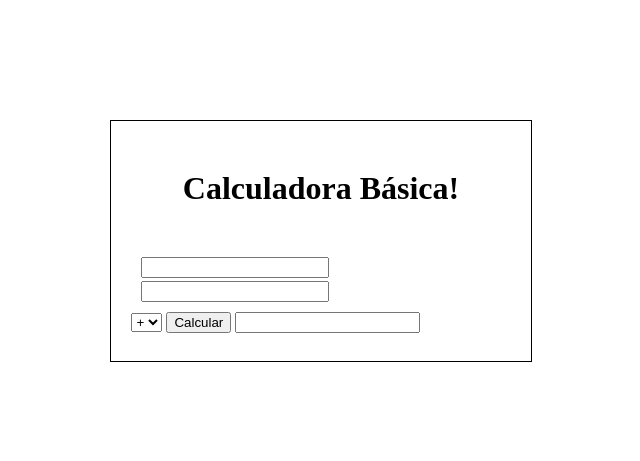
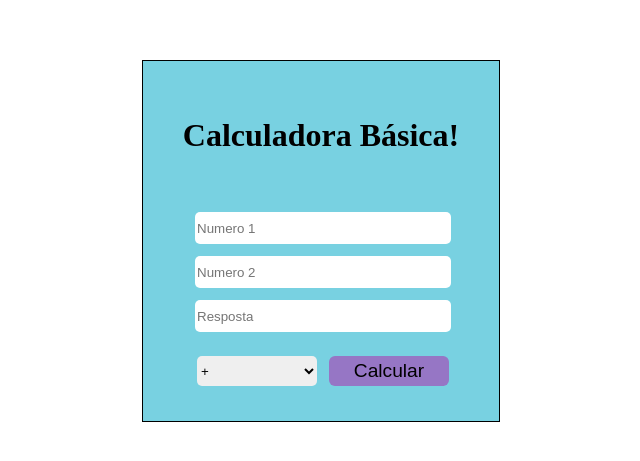
Before and after one commit to LuizFCabral/projeto-calc, a plain HTML site: page index.html in a window 1280 px wide. Shown: the part 167-628 px from the top of the page, without its empty margins (319-959 px from the left). Drawn offline with Linux system fonts and the light colour scheme.

Commit message:
Estiliza a calculadora

```diff
--- a/index.html
+++ b/index.html
@@ -13,10 +13,10 @@
     <div class="container">
         <h1>Calculadora Básica!</h1>
         <form>
-            <div class="input">
-                <input type="text" id="n1">
-                <input type="text" id="n2">
-            </div>
+            <input type="text" id="n1" placeholder="Numero 1">
+            <input type="text" id="n2" placeholder="Numero 2">
+            <input type="text" class="resposta" id="resposta" readonly placeholder="Resposta">
+            <div class="buttons">
                 <select id="cmbOp">
                     <option value="+">+</option>
                     <option value="-">-</option>
@@ -24,7 +24,7 @@
                     <option value="/">/</option>
                 </select>
                 <button class="somar" type="button" onclick="calc()">Calcular</button>
-            <input type="text" class="resposta" id="resposta" readonly>
+            </div>
         </form>
     </div>
 
--- a/styles.css
+++ b/styles.css
@@ -1,3 +1,5 @@
+
+
 body{
     display: flex;
     justify-content: center;
@@ -5,23 +7,71 @@ body{
     min-height: 100vh;
 }
 
+form{
+    display: flex;
+    justify-content: center;
+    align-items: center;
+    flex-wrap: wrap;
+}
+
 .container{
     display: flex;
     justify-content: center;
-    align-self: center;
     align-items: center;
-    height: 200px;
-    width: 30%;
+    min-height: 40vh;
+    width: 25%;
     border: 1px solid black;
-    flex-wrap: wrap;
+    background-color: #78d1e1;
+    flex-direction: column;
     padding: 20px;
 }
 
-.input{
-    margin: 10px;
+form{
+    margin-top: 25px;
+    display: flex;
+    flex-direction: column;
+    justify-content: center;
+    align-self: center;
 }
 
-.input > input{
-    width: 50%;
-    margin-top: 3px;
+form > input{
+    border: 0px;
+    border-radius: 5px;
+    height: 30px;
+    display: flex;
+    margin-top: 12px;
+    width: 100%;
 }
+
+.buttons{
+    display: flex;
+    justify-content: center;
+    align-items: center;
+    margin-top: 24px;
+    width: 100%;
+}
+
+.buttons > select{
+    margin-right: 12px;
+    border: 0px;
+    border-radius: 5px;
+}
+
+.buttons > button, select {
+    width: 120px;
+    height: 30px;
+}
+
+.buttons > button {
+	border: none;
+	cursor: pointer;
+	font-weight: 100;
+	font-size: 1.2rem;
+	color: black;
+	border-radius: 6px;
+	background-color: #9676c5;
+}
+
+.buttons > button:hover {
+	background-color: #6f5597;
+}
```
Lines whose indentation alone changed are shown as unchanged.
